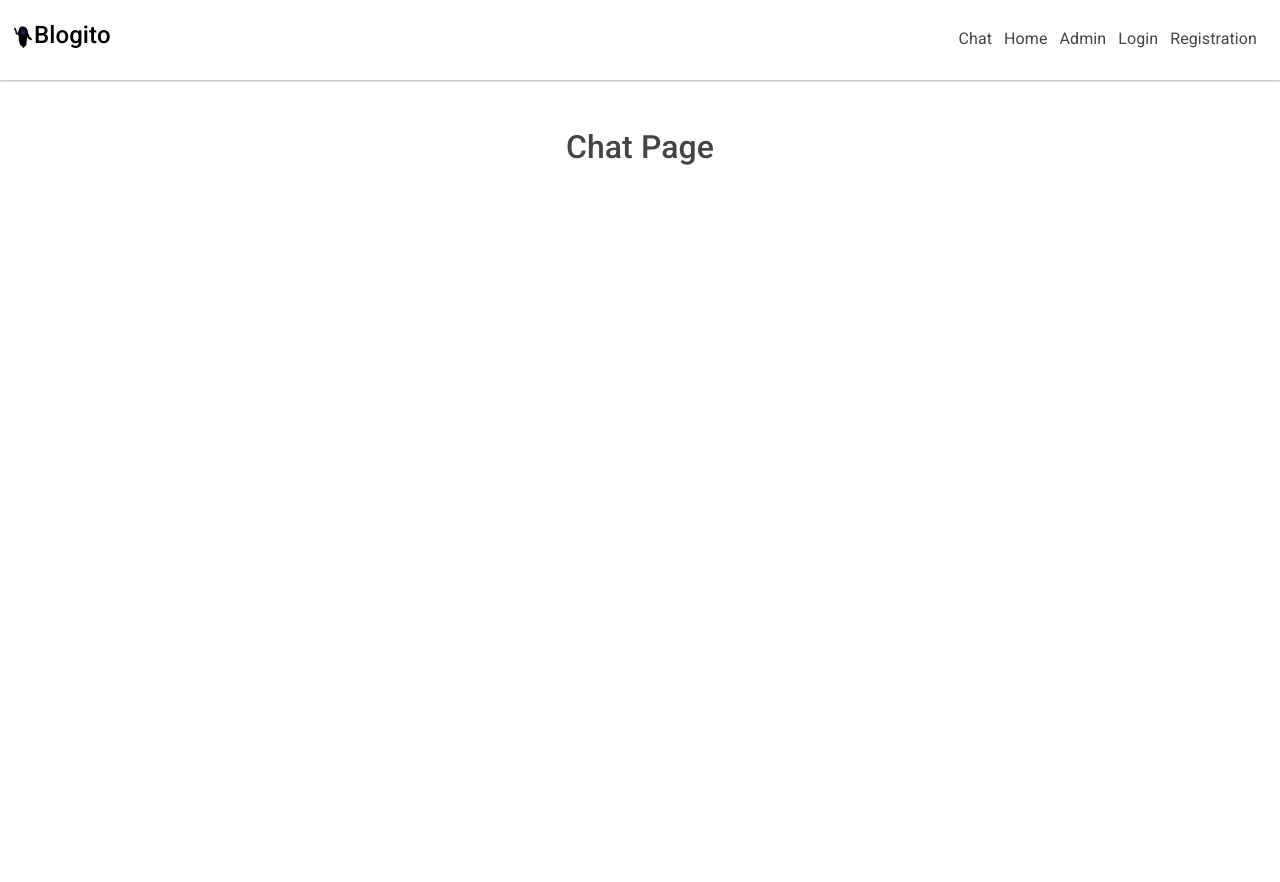
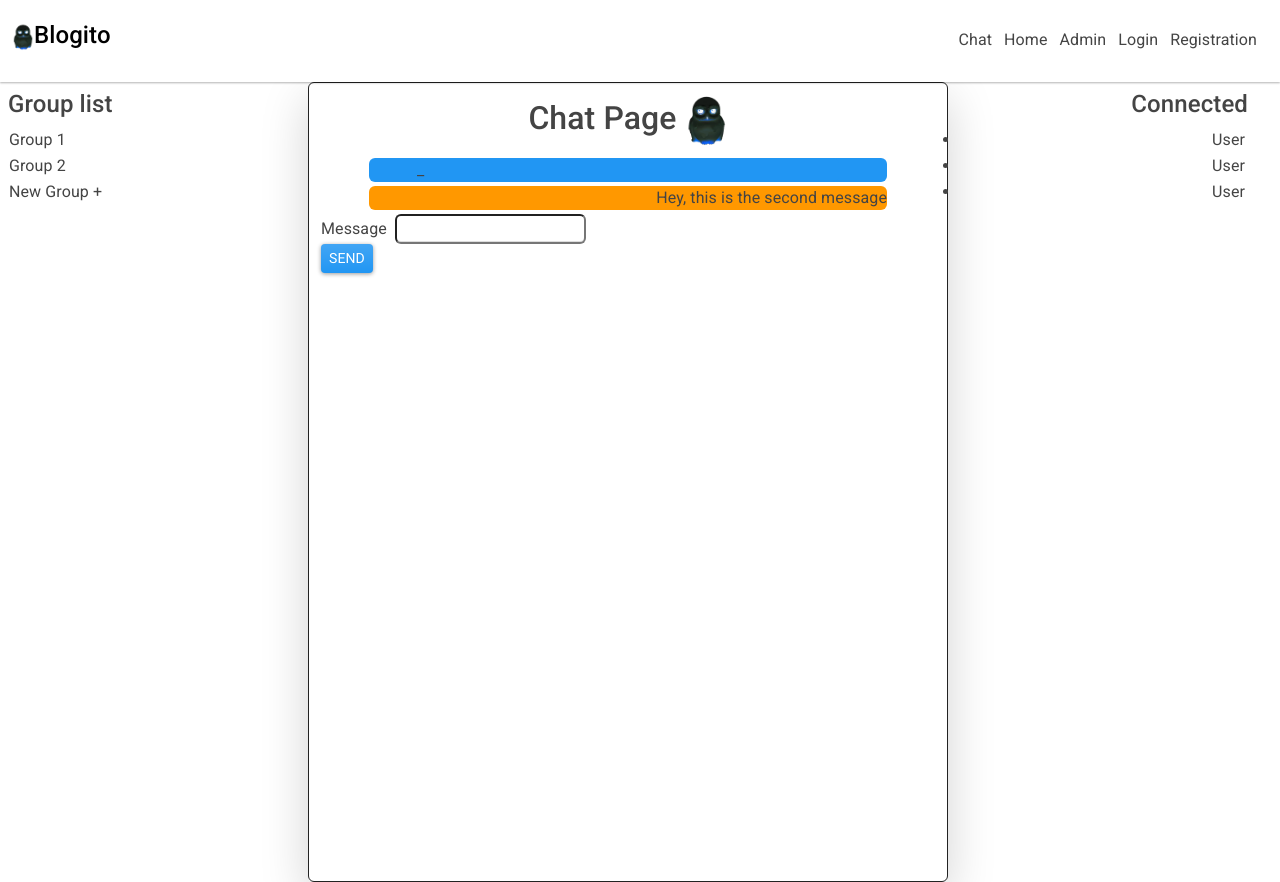
Before and after one commit to Fabuzac/untalkative-front, a React (Create React App) app: page /chat in a window 1280 px wide. Before the commit the page ends 800 px from the top, so only its background shows below. Built offline with nearby package versions, Linux system fonts and the light colour scheme.

Commit message:
sketch of chat view and functions

```diff
--- a/src/Admin/components/Navbar/Navbar.js
+++ b/src/Admin/components/Navbar/Navbar.js
@@ -48,7 +48,7 @@ class Navbar extends React.Component {
       {/* ADMIN-NAVBAR */}
         <nav className='row m-0'>
           <div className="col-1 w-13 aside-bg">
-            <img className='w-25 rounded-circle' src='/goo.png' alt='logo'></img>Blogito
+            <img className='w-25 rounded-circle' src='/Sho.png' alt='logo'></img>Blogito
           </div>
           <div className='col row m-0 mt-4'>
               <div className='col-3 btn btn-primary reduce-btn p-1'>↔️</div>
--- a/src/components/Chat/Chat.js
+++ b/src/components/Chat/Chat.js
@@ -1,5 +1,6 @@
 import React from 'react';
 import Navbar from '../Navbar/Navbar';
+import axios from 'axios';
 
 class Chat extends React.Component {
 
@@ -7,18 +8,74 @@ class Chat extends React.Component {
 		super()
 
 		this.state = {
-			errors: [],
+			message: '',
 		}
+	}
+
+	handleSubmit = event => {
+		event.preventDefault()
+
+		let bodyFormData = new FormData()
+		bodyFormData.set('message', this.state.message)
+	}
+
+	handleMessage = event => {
+		this.setState({ message: event.target.value }, () => {
+			// console.log(this.state)
+		})
 	}
 
 	render() {
 		return (
 			<>
 				<Navbar/>
-				<div className='container w-50'>
-					<h2 className='text-center my-5'>Chat Page</h2>
-					{/* commit udpate */}
-				</div>
+        <div className='row w-100'>
+
+          <div className='col-3 text-left'>
+            <h4 className='m-2'>Group list</h4>
+						<ul className='m-2'>
+							<li>Group 1</li>
+							<li>Group 2</li>
+							<li>New Group +</li>
+						</ul>
+          </div>
+
+          <div className='col-6 border rounded border-dark vh-100 shadow-lg'>
+            <h2 className='text-center my-2'>Chat Page <img className='w-7 rounded-circle' src='/Sho.png' alt='logo'></img></h2>
+						<div id='' className='text-left mx-5 my-1 bg-primary rounded'>
+							{ this.state.message
+								? <div>{this.state.message}</div>
+								: <div className='text-left mx-5 my-1 bg-primary rounded'>_</div>
+							}
+						</div>
+						<div id='' className='text-end mx-5 my-1 bg-warning rounded'>Hey, this is the second message</div>
+						<div>
+							{/* FORM */}
+							<form method="POST" onSubmit={this.handleSubmit} encType="multipart/form-data">
+								<div className="form-group">
+									<label htmlFor="exampleInputEmail1">Message</label>
+									<input type="text"
+												 id="exampleInputEmail1"
+												 onChange={this.handleMessage}
+												 aria-describedby="emailHelp"
+												 className="rounded mx-2" />
+								</div>
+								<button type="submit" className="btn btn-sm btn-primary">Send</button>
+							</form>
+							{/* END FORM */}
+						</div>
+				  </div>
+
+          <div className='col-3 text-end'>
+            <h4 className='m-2'>Connected</h4>
+						<ul>
+							<li>User</li>
+							<li>User</li>
+							<li>User</li>
+						</ul>
+          </div>
+
+        </div>
 			</>
 		)
 	}
--- a/src/components/Navbar/Navbar.js
+++ b/src/components/Navbar/Navbar.js
@@ -23,7 +23,7 @@ class Navbar extends React.Component {
 				<nav className="navbar navbar-expand-lg navbar-light bg-secondary">
 					<div className="container-fluid nav-tabs">
 						<Link className="navbar-brand h1 w-25" to="/">
-							<img className='w-7 rounded-circle' src='/goo.png' alt='logo'></img>Blogito
+							<img className='w-7 rounded-circle' src='/Sho.png' alt='logo'></img>Blogito
 						</Link>
 						<div className="navbar-nav">
 							{/* NAVBAR LEFT */}
```
Also changed, not shown: public/Sho.png (added).
